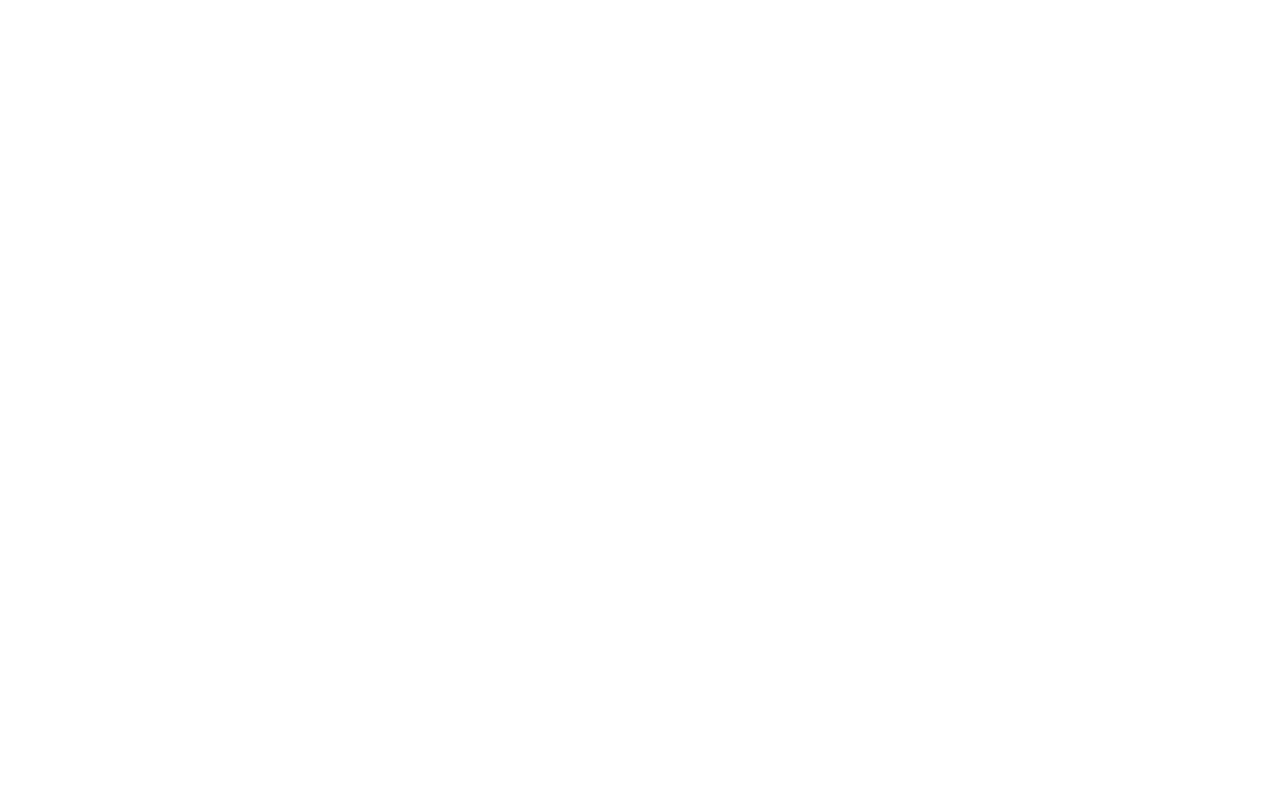
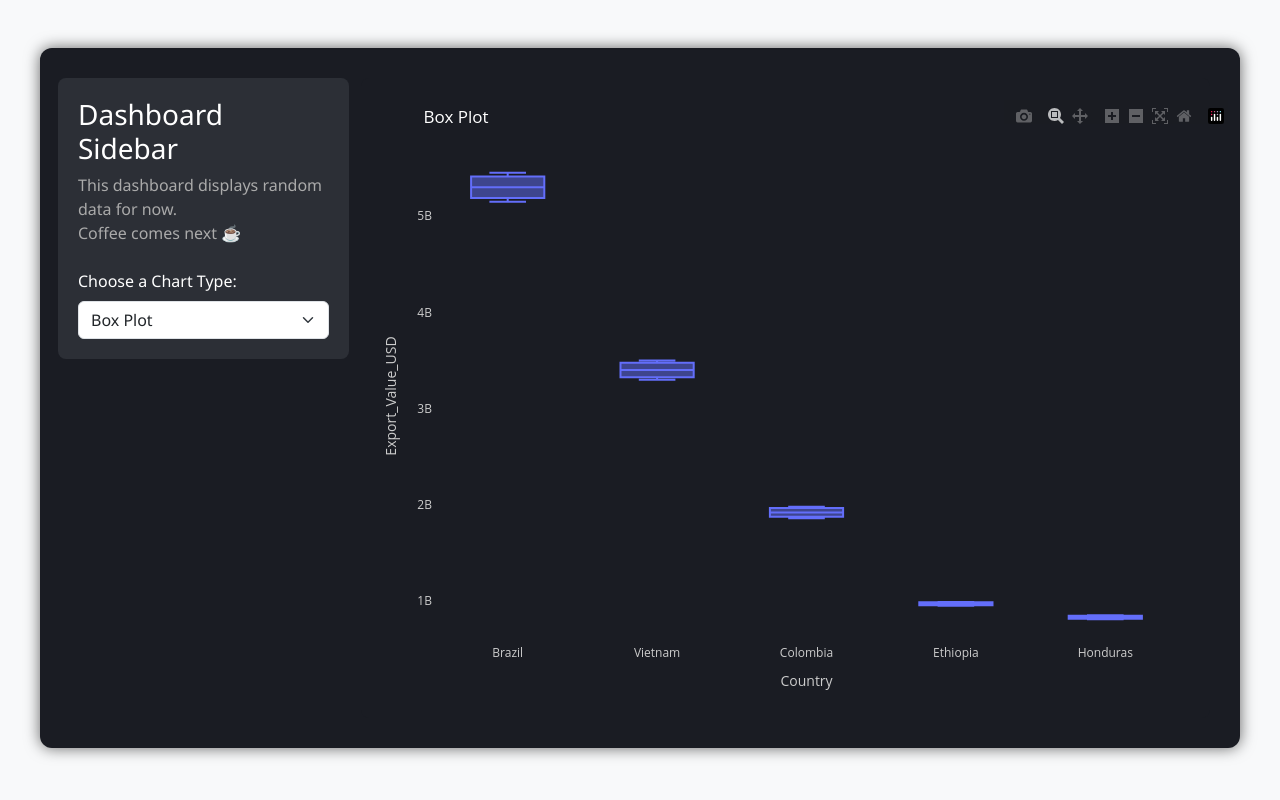
Before and after one commit to nathkim/DS2002S25-ajp2zu, a Flask app: page / in a window 1280 px wide. Before the commit the page is empty. Run offline with Flask 3, Linux system fonts and the light colour scheme; some libraries are stand-ins or nearby versions.

Commit message:
Add files via upload

```diff
--- a/Dashboard Assignment/templates/index.html
+++ b/Dashboard Assignment/templates/index.html
@@ -0,0 +1,40 @@
+<!DOCTYPE html>
+<html>
+<head>
+    <title>Flask Dashboard</title>
+    <link href="https://cdn.jsdelivr.net/npm/bootstrap@5.3.0/dist/css/bootstrap.min.css" rel="stylesheet">
+    <script src="https://cdn.plot.ly/plotly-latest.min.js"></script>
+    <link rel="stylesheet" href="{{ url_for('static', filename='style.css') }}">
+</head>
+<body class="bg-light">
+    <div class="container mt-5">
+        <div class="row">
+            <!-- Sidebar -->
+            <div class="col-md-3 sidebar">
+                <h3>Dashboard Sidebar</h3>
+                <p>This dashboard displays random data for now.<br>Coffee comes next ☕</p>
+
+                <!-- Dropdown Form -->
+                <form method="POST" class="mt-4">
+                    <label for="chart_type" class="form-label text-white">Choose a Chart Type:</label>
+                    <select name="chart_type" id="chart_type" class="form-select" onchange="this.form.submit()">
+                        <option value="box" {% if chart_type == 'box' %}selected{% endif %}>Box Plot</option>
+                        <option value="bar" {% if chart_type == 'bar' %}selected{% endif %}>Bar Chart</option>
+                        <option value="scatter" {% if chart_type == 'scatter' %}selected{% endif %}>Scatter Plot</option>
+                    </select>
+                </form>
+            </div>
+
+            <!-- Chart -->
+            <div class="col-md-9">
+                <div id="chart"></div>
+            </div>
+        </div>
+    </div>
+
+    <script>
+        var graphs = {{ graphJSON | safe }};
+        Plotly.newPlot('chart', graphs.data, graphs.layout);
+    </script>
+</body>
+</html>
```
